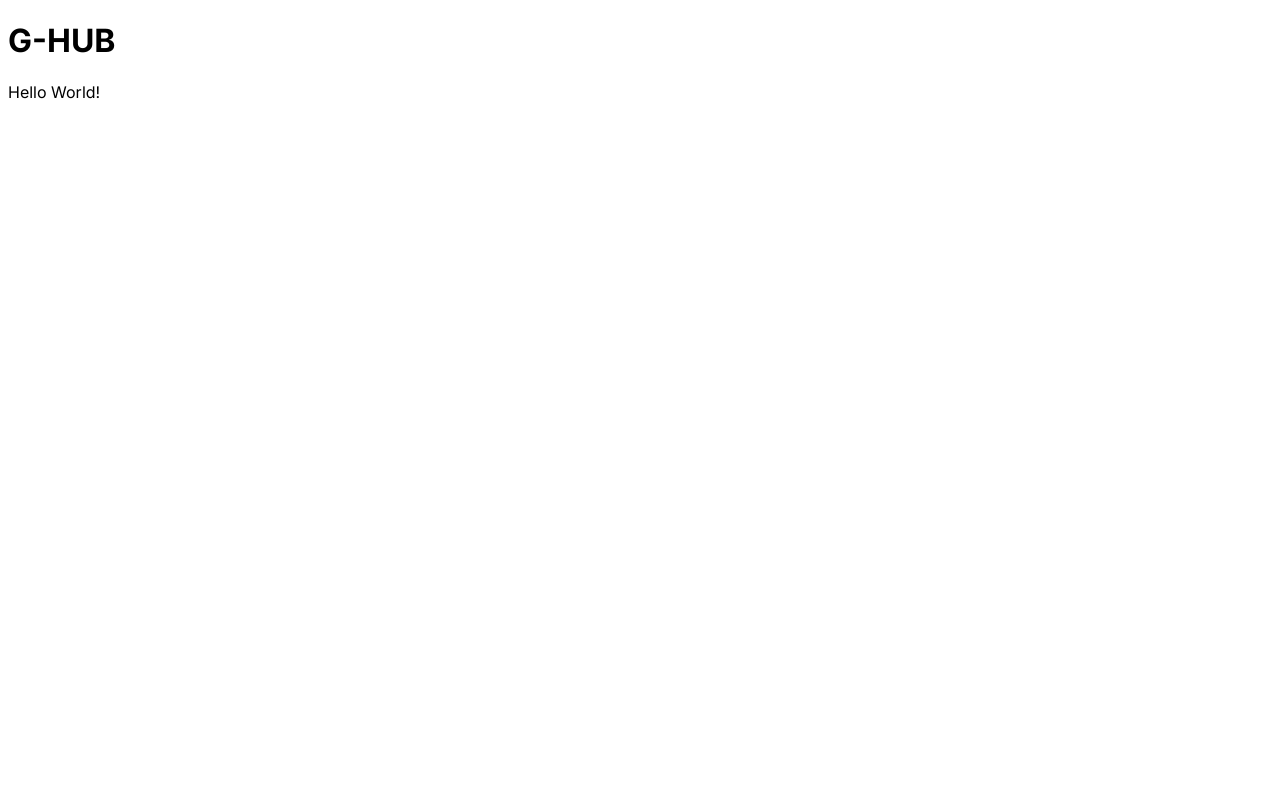
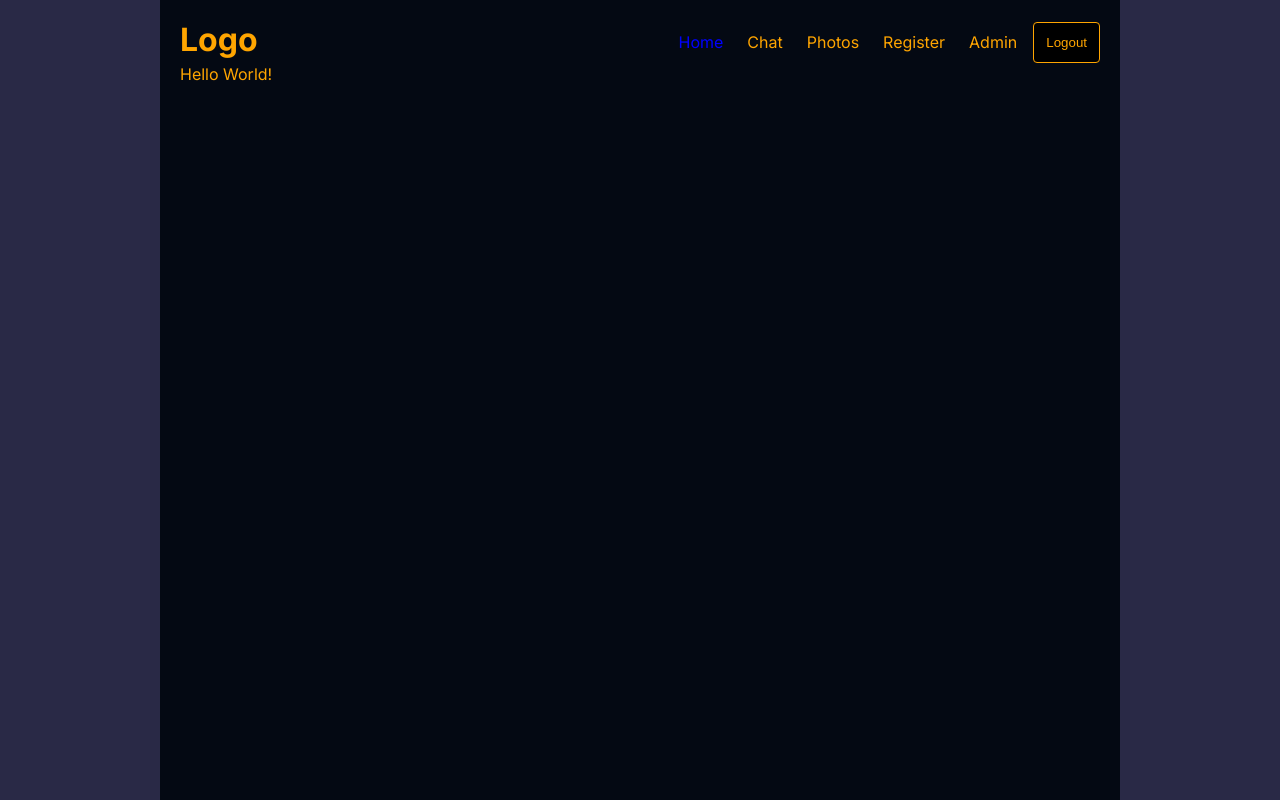
Before and after one commit to Yuriy4VF/next, a Next.js app: page / in a window 1280 px wide. Built offline with nearby package versions, Linux system fonts and the light colour scheme.

Commit message:
navbar added

```diff
--- a/src/app/globals.css
+++ b/src/app/globals.css
@@ -0,0 +1,33 @@
+:root {
+  --bg: #040913;
+  --text: orange;
+  --bgSoft: rgb(41, 41, 70);
+}
+
+body {
+  background-color: var(--bgSoft);
+
+  color: var(--text);
+}
+
+* {
+  padding: 0;
+  margin: 0;
+  box-sizing: border-box;
+}
+
+a {
+  text-decoration: none;
+  color: inherit;
+  :hover {
+    color: blue;
+  }
+}
+
+.container {
+  background-color: var(--bg);
+  max-width: 960px;
+  min-height: 100vh;
+  margin: auto;
+  padding: 20px;
+}
--- a/src/app/layout.js
+++ b/src/app/layout.js
@@ -1,5 +1,7 @@
 import { Inter } from "next/font/google";
 import "./globals.css";
+
+import Navbar from "../components/Navbar";
 
 const inter = Inter({ subsets: ["latin"] });
 
@@ -12,8 +14,11 @@ export default function RootLayout({ children }) {
   return (
     <html lang="en">
       <body className={inter.className}>
-        <h1>G-HUB</h1>
-        {children}
+        <div className="container">
+          <Navbar />
+
+          {children}
+        </div>
       </body>
     </html>
   );
--- /dev/null
+++ b/src/components/Links.module.css
@@ -0,0 +1,19 @@
+.links {
+  display: flex;
+  flex-direction: row;
+  justify-content: space-between;
+  align-items: center;
+}
+
+.link {
+  padding: 12px;
+}
+
+.logout {
+  color: orange;
+  padding: 12px;
+  background-color: black;
+  border: 1px solid orange;
+  border-radius: 4px;
+  margin-left: 4px;
+}
--- /dev/null
+++ b/src/components/Links.tsx
@@ -0,0 +1,31 @@
+import styles from "./Links.module.css";
+
+import NavLink from "./NavLink";
+
+const links = [
+  { title: "Home", path: "/" },
+  { title: "Chat", path: "/chat" },
+  { title: "Photos", path: "/photos" },
+  { title: "Register", path: "/register" },
+];
+
+const Links = () => {
+  const session = true;
+  const isAdmin = true;
+  return (
+    <div className={styles.links}>
+      {links.map((item) => (
+        <NavLink key={item.title} item={item} />
+      ))}
+      {session ? (
+        <>
+          {isAdmin && <NavLink item={{ title: "Admin", path: "/admin" }} />}
+          <button className={styles.logout}>Logout</button>
+        </>
+      ) : (
+        <NavLink item={{ title: "Login", path: "/login" }} />
+      )}
+    </div>
+  );
+};
+export default Links;
--- /dev/null
+++ b/src/components/NavLink.module.css
@@ -0,0 +1,13 @@
+.links {
+  display: flex;
+  flex-direction: row;
+  justify-content: space-between;
+  align-items: center;
+}
+
+.link {
+  padding: 12px;
+}
+.active {
+  color: blue;
+}
--- /dev/null
+++ b/src/components/NavLink.tsx
@@ -0,0 +1,21 @@
+"use client";
+import { usePathname } from "next/navigation";
+
+import styles from "./NavLink.module.css";
+
+import Link from "next/link";
+
+const NavLink = ({ item }) => {
+  const pathName = usePathname();
+
+  return (
+    <Link
+      className={`${styles.link} ${pathName === item.path && styles.active}`}
+      href={item.path}
+    >
+      {item.title}{" "}
+    </Link>
+  );
+};
+
+export default NavLink;
--- /dev/null
+++ b/src/components/Navbar.module.css
@@ -0,0 +1,7 @@
+.container {
+  display: flex;
+  flex-direction: row;
+  justify-content: space-between;
+
+  width: 100%;
+}
--- /dev/null
+++ b/src/components/Navbar.tsx
@@ -0,0 +1,12 @@
+import Links from "./Links";
+import styles from "./Navbar.module.css";
+const Navbar = () => {
+  return (
+    <div className={styles.container}>
+      <h1>Logo</h1>
+      <Links />
+    </div>
+  );
+};
+
+export default Navbar;
```
Also changed, not shown: src/app/Error.tsx (added, +7 -0 lines), src/app/not-found.tsx (added, +12 -0 lines), src/app/(auth)/register/page.tsx (renamed from src/app/(auth)/registration/page.tsx), src/app/page.jsx (line endings or trailing spaces).
